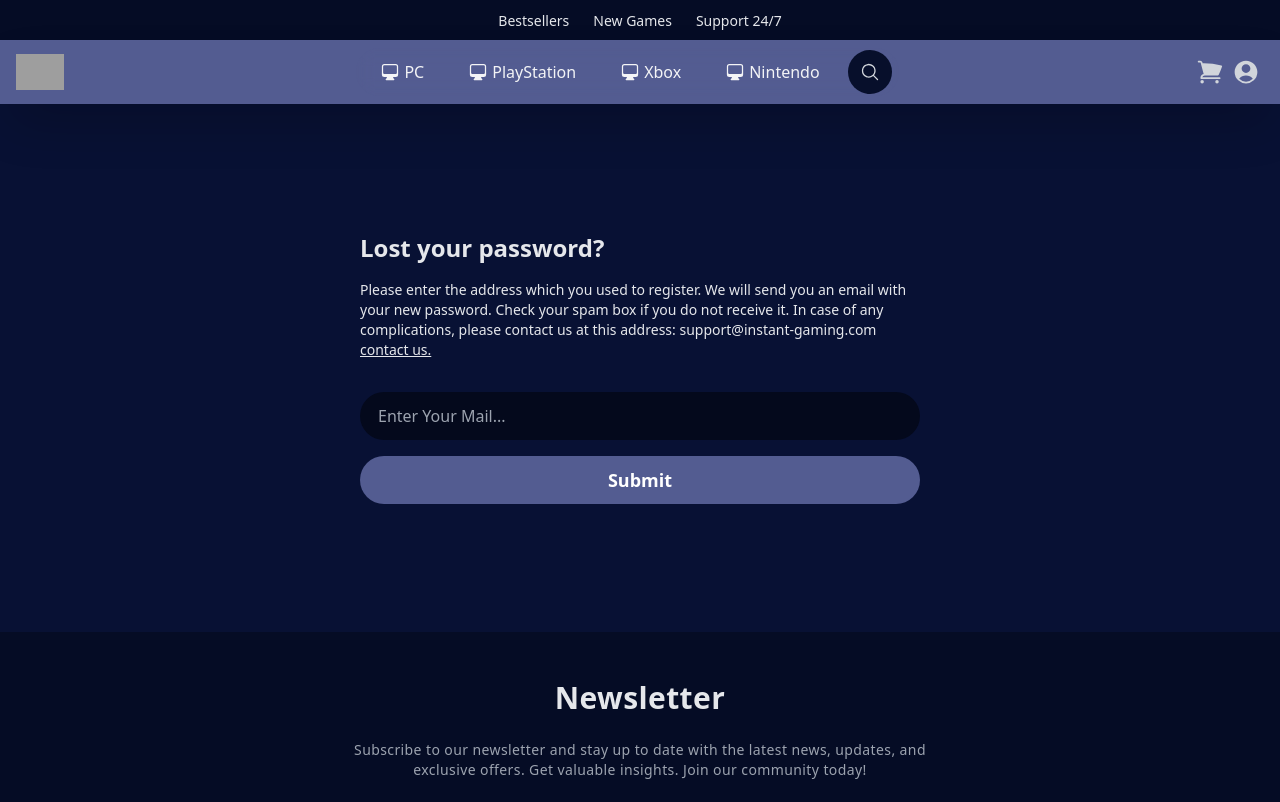
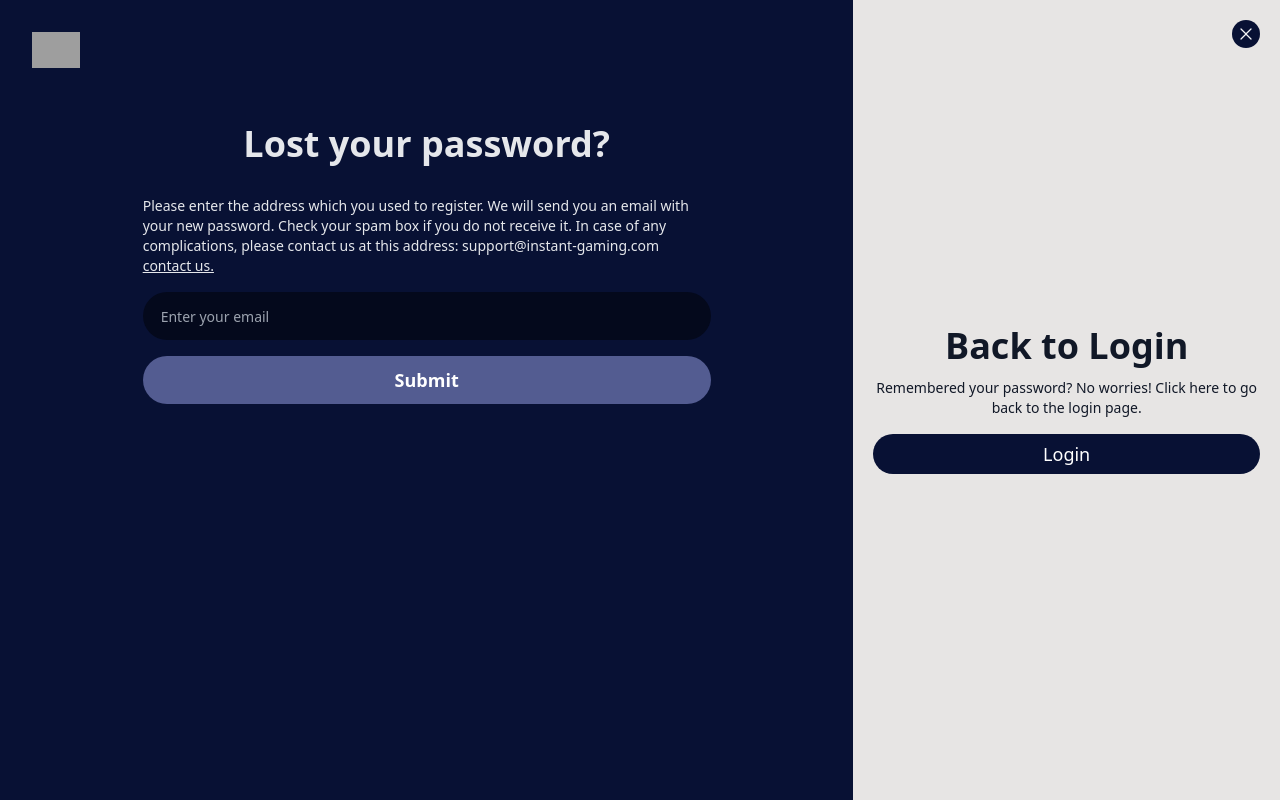
Before and after one commit to raheelshahzad1/GamingV2, a Vue app: page /forgotPassword in a window 1280 px wide. Shown: the top 802 px of the page. Built offline with nearby package versions, Linux system fonts and the light colour scheme; grey boxes are pictures that could not be loaded.

Commit message:
forgot page done

```diff
--- a/src/components/ForgotPassword.vue
+++ b/src/components/ForgotPassword.vue
@@ -1,33 +1,55 @@
 <script setup>
-import Navbar from "./Navbar.vue";
-import Footer from "./Footer.vue";
+import {XMarkIcon,ChevronDoubleLeftIcon} from "@heroicons/vue/24/solid";
 </script>
 <template>
-  <Navbar />
-  <div class="bg-[#081134]">
-    <div class="max-w-[600px] mx-auto px-5 py-14 md:py-32">
-      <h1 class="text-xl md:text-2xl font-semibold text-gray-200 mb-3 md:mb-4">
-        Lost your password?
-      </h1>
-      <p class="text-gray-200 text-sm mb-6 md:mb-8">
+<div class="grid grid-cols-2 md:grid-cols-3 relative h-screen">
+    <div class="bg-[#081134] col-span-2">
+        <div class="pt-2 md:pt-8 pl-2 md:pl-8 mb-8 md:mb-14">
+            <RouterLink to="/">
+                <img src="https://www.instant-gaming.com/themes/igv2/images/logos/logo-horizontal.svg" alt="logo" class="h-8 md:h-9" />
+            </RouterLink>
+        </div>
+        <div class="max-w-[600px] mx-auto px-4">
+            <h1 class="text-xl sm:text-2xl md:text-3xl lg:text-4xl font-semibold text-gray-200 mb-4 md:mb-8 text-center">Lost your password?</h1>
+            <p class="text-gray-200 text-sm mb-3 md:mb-4">
         Please enter the address which you used to register. We will send you an
         email with your new password. Check your spam box if you do not receive
         it. In case of any complications, please contact us at this address:
         support@instant-gaming.com
         <RouterLink
           to="/support"
-          class="hover:text-[#9290C3] text-gray-200 underline"
+          class="hover:text-[#636eab] text-gray-200 underline"
           >contact us.</RouterLink>
       </p>
-      <input
-        type="email"
-        class="w-full px-3 md:px-4 h-12 bg-[#04091c] rounded-full transition-all text-white border-2 border-transparent focus:outline-none focus:border-[#535C91] mb-3 md:mb-4"
-        placeholder="Enter Your Mail..."/>
-      <button type="submit"
-        class="bg-[#535C91] hover:bg-[#384176] text-white rounded-full h-12 flex items-center justify-center transition-all w-full font-semibold text-md md:text-lg">
-        Submit
-      </button>
+      <input type="email" class="w-full px-3 md:px-4 text-sm h-10 md:h-12 bg-[#04091c] rounded-full text-white border-2 border-transparent transition-all focus:outline-none focus:border-[#b6bff4] mb-3 md:mb-4" placeholder="Enter your email" />
+        <button type="submit" class="bg-[#535C91] hover:bg-[#384176] text-white rounded-full h-10 md:h-12 flex items-center justify-center md:py-4 transition-all w-full font-semibold text-md md:text-lg">
+                    Submit
+        </button>
+        <div class="py-4 md:py-6 flex md:hidden justify-center">
+      <RouterLink
+        to="/login"
+        class="hover:text-[#636eab] text-gray-200 flex gap-1 items-center">
+        <ChevronDoubleLeftIcon class="size-3 mt-[2px]" />
+        <span class="text-md">Back</span>
+      </RouterLink>
     </div>
-  </div>
-  <Footer />
+        </div>
+    </div>
+    <div class="hidden md:flex justify-center items-center col-span-1 bg-stone-200">
+        <div class="px-4 lg:px-5">
+          <h1 class="text-3xl lg:text-4xl font-semibold text-gray-900 mb-3 text-center">Back to Login</h1>
+          <p class="text-gray-900 text-sm mb-4 text-center">Remembered your password? No worries! Click here to go back to the login page.</p>
+          <RouterLink to="/login">
+          <button type="submit" class="bg-[#081134] hover:bg-[#152668] text-white rounded-full h-10 flex items-center justify-center md:py-4 transition-all w-full text-md md:text-lg">
+            Login
+          </button>
+          </RouterLink>
+        </div>
+    </div>
+    <div class="p-1 bg-gray-100 md:bg-[#081134] rounded-full text-[#081134] md:text-gray-100 absolute top-2 md:top-5  md:right-5 right-2">
+        <RouterLink to="/">
+            <XMarkIcon class="size-4 md:size-5" />
+        </RouterLink>
+    </div>
+</div>
 </template>
--- a/src/components/Home.vue
+++ b/src/components/Home.vue
@@ -9,13 +9,12 @@ import Banner from "./Banner.vue";
 import Categories from "./Categories.vue";
 import Deals from "./Deals.vue";
 import Footer from './Footer.vue'
-const title="New GAME"
 </script>
 <template>
   <div class="bg-stone-200">
     <Navbar />
     <Hero />
-    <NewGames :title="title"/>
+    <NewGames />
     <Services />
     <BestSeller />
     <Recommend />
--- a/src/components/Login.vue
+++ b/src/components/Login.vue
@@ -4,7 +4,7 @@ import {XMarkIcon} from "@heroicons/vue/24/solid";
 <template>
 <div class="grid grid-cols-2 md:grid-cols-3 relative h-screen">
     <div class="bg-[#081134] col-span-2">
-        <div class="pt-2 md:pt-3 pl-2 md:pl-3 mb-8 md:mb-14">
+        <div class="pt-2 md:pt-8 pl-2 md:pl-8 mb-8 md:mb-14">
             <RouterLink to="/">
                 <img src="https://www.instant-gaming.com/themes/igv2/images/logos/logo-horizontal.svg" alt="logo" class="h-8 md:h-9" />
             </RouterLink>
@@ -34,20 +34,20 @@ import {XMarkIcon} from "@heroicons/vue/24/solid";
             </div>
         </div>
     </div>
-    <div class="hidden md:flex justify-center items-center col-span-1 bg-gray-100">
+    <div class="hidden md:flex justify-center items-center col-span-1 bg-stone-200">
         <div class="px-4 lg:px-5">
-          <h1 class="text-3xl lg:text-4xl font-semibold text-gray-900 mb-4 text-center">Come join us!</h1>
+          <h1 class="text-3xl lg:text-4xl font-semibold text-gray-900 mb-3 text-center">Come join us!</h1>
           <p class="text-gray-900 text-sm mb-4 text-center">Sign up now and unlock a world of new opportunities and personalized experiences tailored just for you!</p>
           <RouterLink to="/signIn">
           <button type="submit" class="bg-[#081134] hover:bg-[#152668] text-white rounded-full h-10 flex items-center justify-center md:py-4 transition-all w-full text-md md:text-lg">
                     Sign up
-                </button>
+          </button>
           </RouterLink>
         </div>
     </div>
-    <div class="hover:text-[#9290C3] text-[#4f5a86] absolute top-2 right-2 transition-all">
-        <RouterLink to="/" class="">
-            <XMarkIcon class="size-6 md:size-7" />
+    <div class="p-1 bg-gray-100 md:bg-[#081134] rounded-full text-[#081134] md:text-gray-100 absolute top-2 md:top-5  md:right-5 right-2">
+        <RouterLink to="/">
+            <XMarkIcon class="size-4 md:size-5" />
         </RouterLink>
     </div>
 </div>
--- a/src/components/NewGames.vue
+++ b/src/components/NewGames.vue
@@ -1,16 +1,12 @@
 <script setup>
 import Game from "./Game.vue";
 import { ChevronRightIcon } from "@heroicons/vue/24/solid";
-import { defineProps } from "vue";
-const props = defineProps({
-  title:String
-})
 </script>
 <template>
   <div class="max-w-7xl mx-auto mb-8 md:mb-20 px-4">
     <div class="flex justify-start items-center mb-4 gap-1">
       <h1 class="text-xl font-semibold text-gray-600">
-        {{ title }}
+       New Game
       </h1>
       <ChevronRightIcon class="size-4 mt-[2px] text-gray-600" />
     </div>
--- a/src/components/SignIn.vue
+++ b/src/components/SignIn.vue
@@ -5,7 +5,7 @@ import {ChevronDoubleLeftIcon,XMarkIcon} from "@heroicons/vue/24/solid";
 <div class="relative">
   <div class="grid grid-cols-2 md:grid-cols-3  h-screen">
 <div class="bg-[#081134] col-span-2">
-  <div class="pt-2 md:pt-3 pl-2 md:pl-3 mb-8 md:mb-14">
+  <div class="pt-2 md:pt-8 pl-2 md:pl-8 mb-8 md:mb-14">
     <RouterLink to="/">
       <img
         src="https://www.instant-gaming.com/themes/igv2/images/logos/logo-horizontal.svg"
@@ -90,20 +90,20 @@ import {ChevronDoubleLeftIcon,XMarkIcon} from "@heroicons/vue/24/solid";
     </div>
   </div>
 </div>
-    <div class="hidden md:flex justify-center items-center col-span-1 bg-gray-100 ">
+    <div class="hidden md:flex justify-center items-center col-span-1 bg-stone-200">
         <div class="px-4">
-          <h1 class="text-3xl lg:text-4xl font-semibold text-gray-900 mb-4 text-center">Welcome back!</h1>
+          <h1 class="text-3xl lg:text-4xl font-semibold text-gray-900 mb-3 text-center">Welcome back!</h1>
           <p class="text-gray-900 mb-4 text-sm text-center">It's great to see you again. Let's continue where you left off and make the most of your journey!</p>
           <RouterLink to="/login">
           <button type="submit" class="bg-[#081134] hover:bg-[#152668] text-white rounded-full h-10 flex items-center justify-center md:py-4 transition-all w-full text-md md:text-lg">
-                    Login
-                </button>
+            Login
+          </button>
           </RouterLink>
         </div>
     </div>
-    <div class="hover:text-[#9290C3] text-[#4f5a86] absolute top-2 right-2 z-10">
-        <RouterLink to="/" class="">
-            <XMarkIcon class="size-6 md:size-7" />
+    <div class="p-1 bg-gray-100 md:bg-[#081134] rounded-full text-[#081134] md:text-gray-100 absolute top-2 md:top-5  md:right-5 right-2">
+        <RouterLink to="/">
+            <XMarkIcon class="size-4 md:size-5" />
         </RouterLink>
     </div>
 </div>
```
